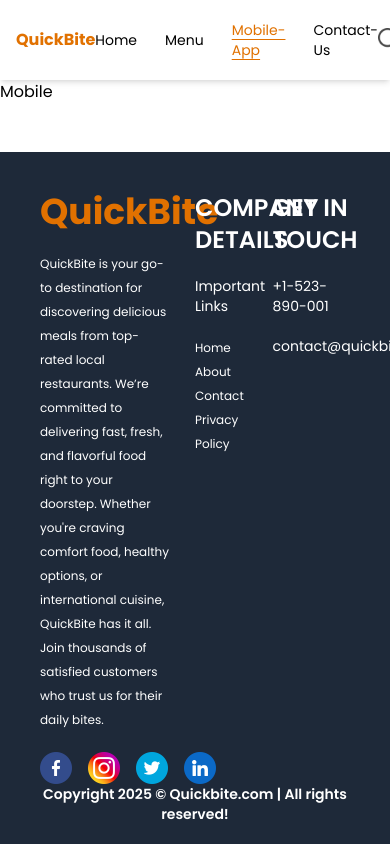
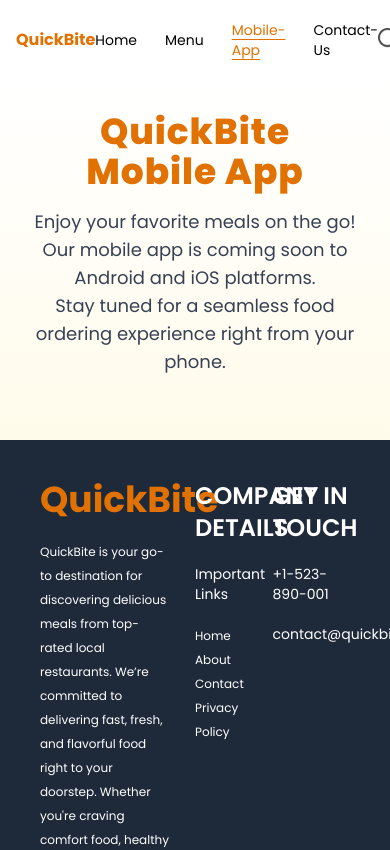
Before and after one commit to Sushma0204/FoodDelivery, a React (Vite) app in the folder Frontend/: page /mobile-app in a window 390 px wide. Shown: the top 850 px of the page. Built offline with nearby package versions, Linux system fonts and the light colour scheme; no server answers.

Commit message:
Update Mobile.jsx

```diff
--- a/Frontend/src/pages/Mobile.jsx
+++ b/Frontend/src/pages/Mobile.jsx
@@ -2,7 +2,16 @@ import React from 'react'
 
 const Mobile = () => {
   return (
-    <div>Mobile</div>
+    <section className="p-8 bg-gradient-to-b from-white to-amber-50">
+      <div className="max-w-4xl mx-auto text-center">
+        <h2 className="text-4xl font-extrabold text-amber-600 mb-4 tracking-wide">QuickBite Mobile App</h2>
+        <p className="text-lg text-gray-700 mb-8">
+          Enjoy your favorite meals on the go! Our mobile app is coming soon to Android and iOS platforms. <br />
+          Stay tuned for a seamless food ordering experience right from your phone.
+        </p>
+
+      </div>
+    </section>
   )
 }
 
```
